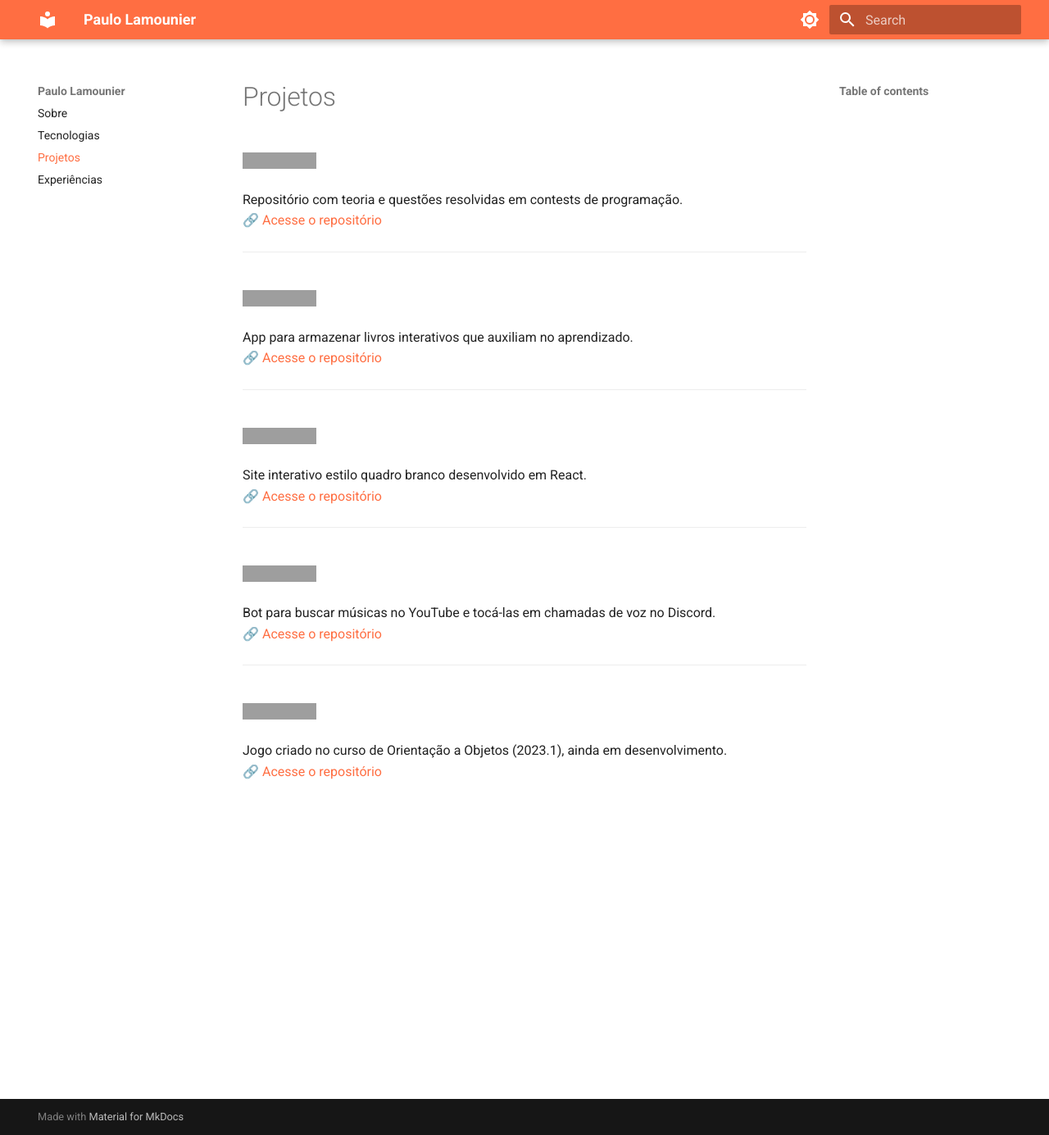
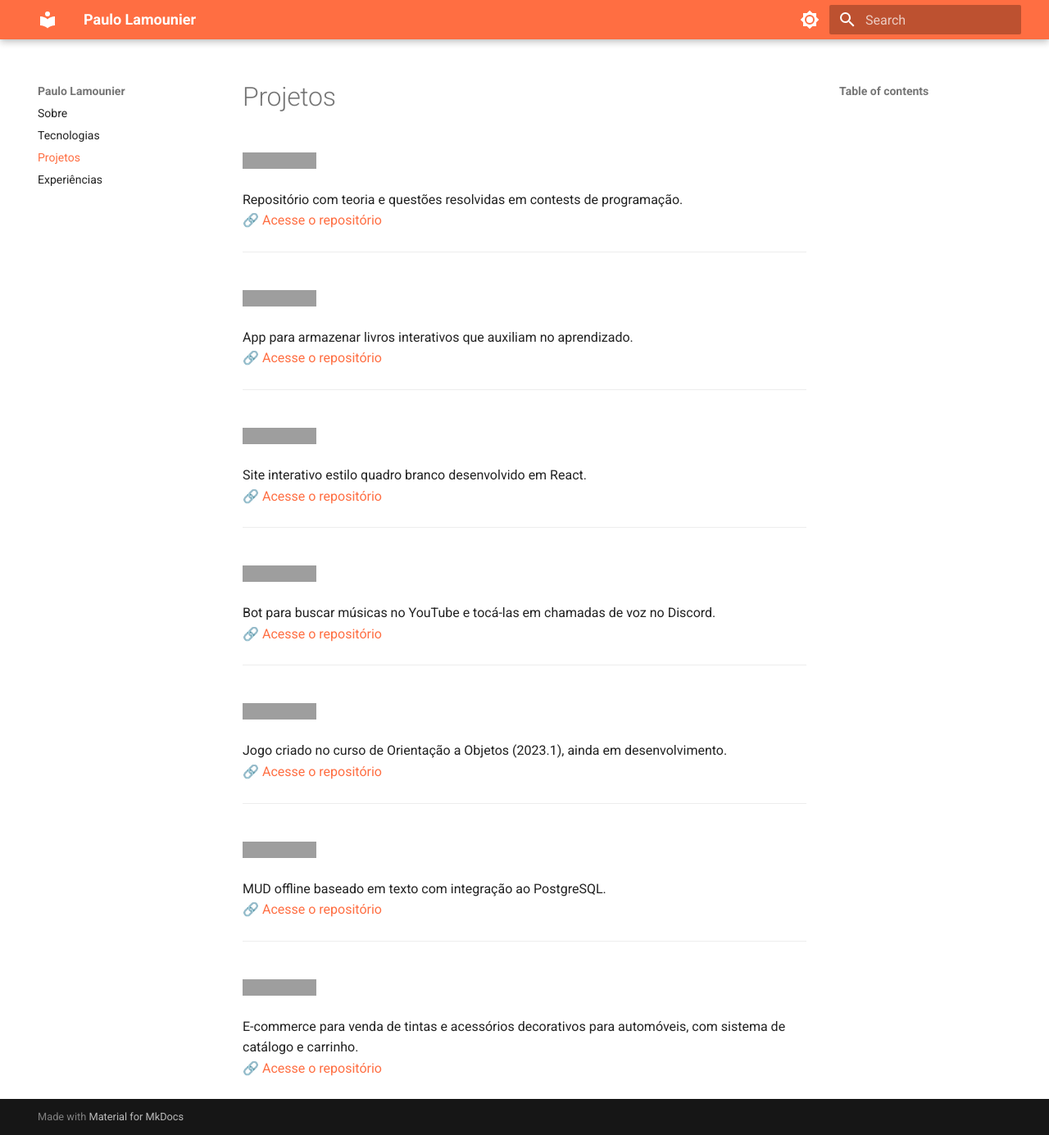
Before and after one commit to Nanashii76/curriculo, an MkDocs documentation site: the page built from docs/projetos.md, in a window 1280 px wide and 1385 px high. Shown: the whole window at 82% size. Built offline with MkDocs 1.6.1 and Material for MkDocs 9.7.7, drawn with Linux system fonts in a browser that asks for light colours; grey boxes are pictures that could not be loaded.

Commit message:
Adding some projects

```diff
--- a/docs/projetos.md
+++ b/docs/projetos.md
@@ -1,3 +1,4 @@
+
 ## ![Programação Competitiva](https://img.shields.io/badge/Programação%20Competitiva-blue?style=for-the-badge)
 Repositório com teoria e questões resolvidas em contests de programação.
 🔗 [Acesse o repositório](https://github.com/Nanashii76/comp_prog)
@@ -25,3 +26,15 @@ Bot para buscar músicas no YouTube e tocá-las em chamadas de voz no Discord.
 ## ![DontDie](https://img.shields.io/badge/DontDie-red?style=for-the-badge)
 Jogo criado no curso de Orientação a Objetos (2023.1), ainda em desenvolvimento.
 🔗 [Acesse o repositório](https://github.com/Nanashii76/DontDie)
+
+---
+
+## ![Unimancer](https://img.shields.io/badge/Unimancer-purple?style=for-the-badge)
+MUD offline baseado em texto com integração ao PostgreSQL.
+🔗 [Acesse o repositório](https://github.com/SBD1/2024.2-unimancer)
+
+---
+
+## ![Auto Rei Tintas](https://img.shields.io/badge/Auto%20Rei%20Tintas-cyan?style=for-the-badge)
+E-commerce para venda de tintas e acessórios decorativos para automóveis, com sistema de catálogo e carrinho.
+🔗 [Acesse o repositório](https://github.com/mdsreq-fga-unb/2024.2-T03-AutoReiTintas)
```
